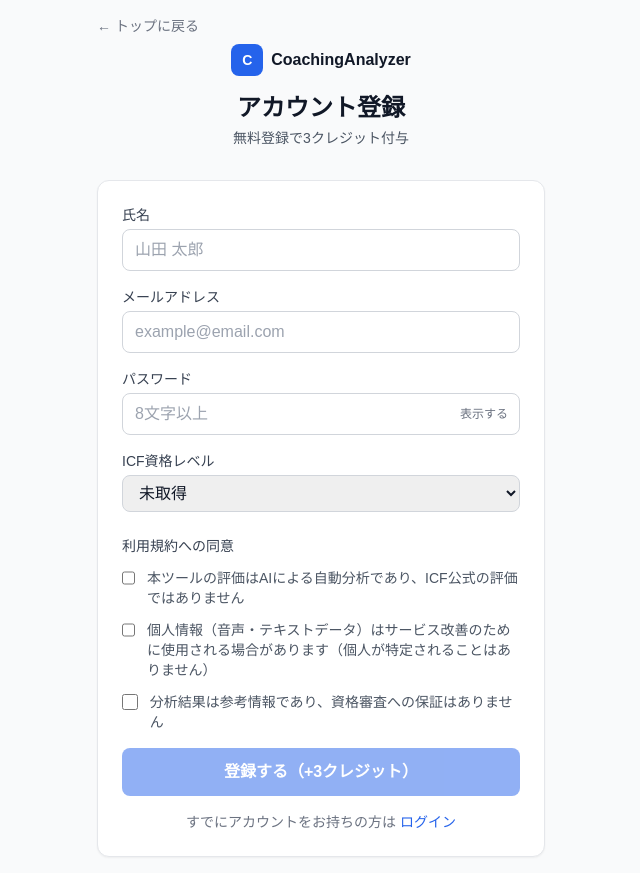
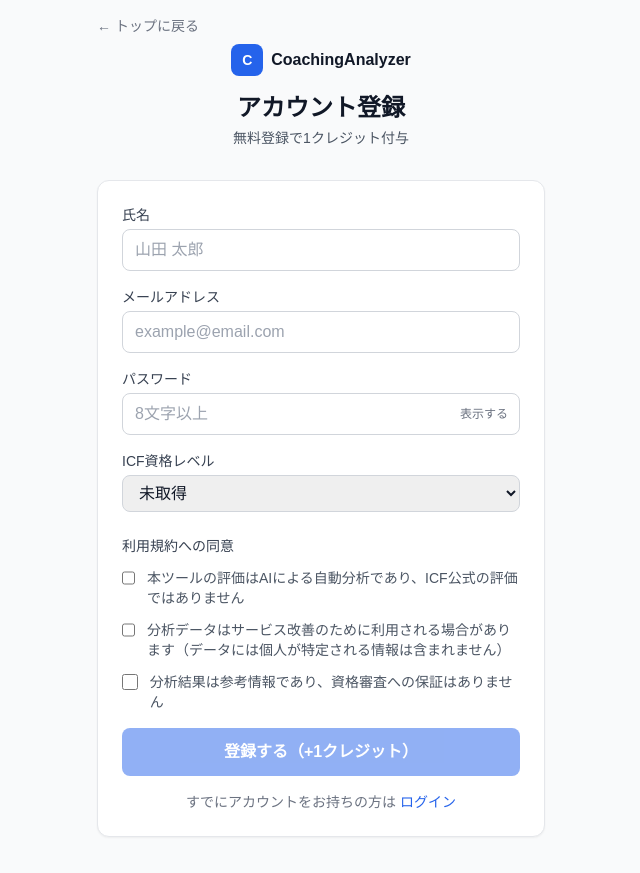
Before and after one commit to wrdlisner/coaching-analyzer, a Next.js app in the folder frontend/: page /register in a window 1280 px wide. Shown: the whole page, without its empty margins (319-959 px from the left). Built offline with nearby package versions, Linux system fonts and the light colour scheme; no server answers.

Commit message:
Update data usage text on register page

```diff
--- a/frontend/app/register/page.tsx
+++ b/frontend/app/register/page.tsx
@@ -41,7 +41,7 @@
 
   const consentItems = [
     '本ツールの評価はAIによる自動分析であり、ICF公式の評価ではありません',
-    '個人情報（音声・テキストデータ）はサービス改善のために使用される場合があります（個人が特定されることはありません）',
+    '分析データはサービス改善のために利用される場合があります（データには個人が特定される情報は含まれません）',
     '分析結果は参考情報であり、資格審査への保証はありません',
   ]
 
@@ -61,7 +61,7 @@
             <span className="font-bold text-gray-900">CoachingAnalyzer</span>
           </Link>
           <h1 className="text-2xl font-bold text-gray-900">アカウント登録</h1>
-          <p className="text-gray-600 text-sm mt-1">無料登録で3クレジット付与</p>
+          <p className="text-gray-600 text-sm mt-1">無料登録で1クレジット付与</p>
         </div>
 
         <div className="card">
@@ -164,7 +164,7 @@
               disabled={loading || !allConsentsChecked}
               className="btn-primary w-full py-3"
             >
-              {loading ? '登録中...' : '登録する（+3クレジット）'}
+              {loading ? '登録中...' : '登録する（+1クレジット）'}
             </button>
           </form>
 
```
